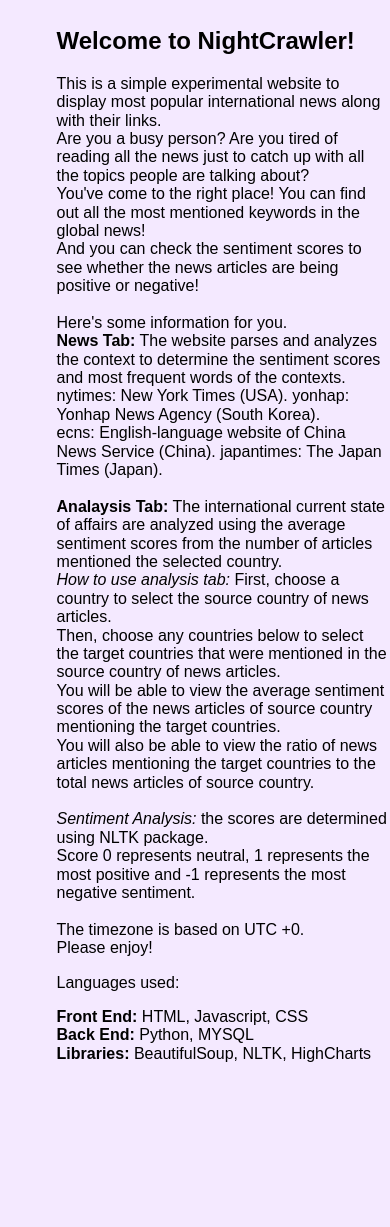
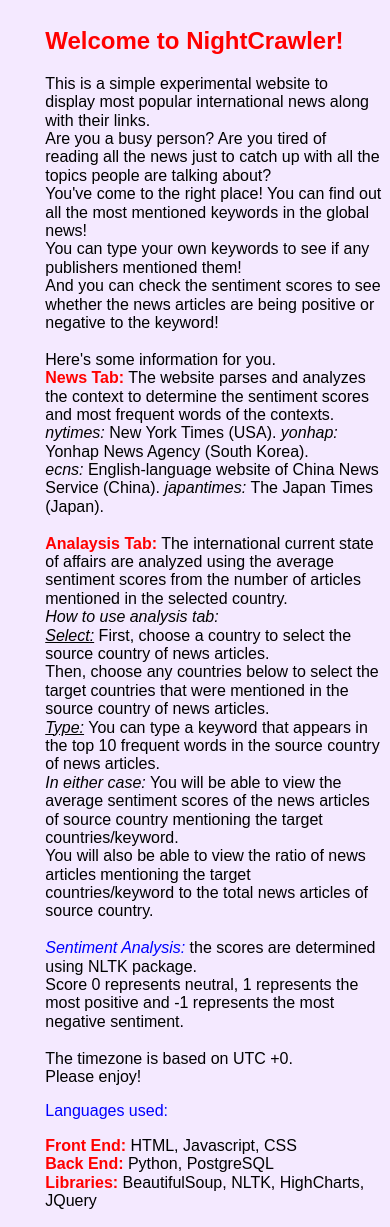
Before and after one commit to alchucam/nightcrawler, a Django app: page / in a window 390 px wide. Shown: the part 236-1463 px from the top of the page. Before the commit the page ends 1298 px from the top, so only its background shows below. Run offline with Django 3.2, Linux system fonts and the light colour scheme; some libraries are stand-ins or nearby versions.

Commit message:
final edit

```diff
--- a/nightcrawler/static/css/nightcrawler.css
+++ b/nightcrawler/static/css/nightcrawler.css
@@ -70,6 +70,11 @@ a, a:link, a:visited {
   color: white;
 }*/
 
+/***** main *****/
+main {
+	padding-left: 5%;
+}
+
 @media screen and (max-width: 500px) {
   .header a {
     float: none;
@@ -79,12 +84,13 @@ a, a:link, a:visited {
   .header-right {
     float: none;
   }
+	main {
+		padding-left: 2%;
+		padding-right: 2%;
+	}
 }
 
-/***** main *****/
-main {
-	padding-left: 5%;
-}
+
 
 /***** home.html *****/
 .home-title {
@@ -127,7 +133,7 @@ main {
 /***** menu *****/
 .menu-news, .menu-from, .menu-to, .selection {
 	overflow: hidden;
-	padding: 3px 10px;
+	padding: 0 10px 3px 10px;
 }
 
 /*search*/
@@ -204,6 +210,16 @@ main {
   .menu-news, .menu-from, .menu-to, .selection {
     float: none;
   }
+	.menu-news a, .selection a{
+		background-color:#ffe9ff;
+	}
+	.menu-from a{
+		background-color:#ffe9f4;
+	}
+	.menu-to a{
+		background-color:#ffe9e9;
+	}
+
 }
 
 
@@ -255,6 +271,7 @@ main {
     float: none;
     display: block;
     text-align: left;
+		background-color:#ffe9f4;
   }
   .menu-dates {
     float: none;
--- a/nightcrawler/static/js/chart_settings.js
+++ b/nightcrawler/static/js/chart_settings.js
@@ -115,7 +115,7 @@ Highcharts.chart('area', {
         width: 700
     },
     title: {
-        text: 'Ratio of Articles Mentioning Other Countries to Total Articles'
+        text: 'Ratio of Articles Containing the Keyword'
     },
 
     xAxis: {
--- a/nightcrawler/templates/services/home.html
+++ b/nightcrawler/templates/services/home.html
@@ -3,30 +3,34 @@
 
 {% block content%}
 <div class="home-content">
-  <h2>Welcome to NightCrawler!</h2>
+  <h2 style="color:red;">Welcome to NightCrawler!</h2>
   <p>This is a simple experimental website to display most popular international news along with their links.<br>
     Are you a busy person? Are you tired of reading all the news just to catch up with all the topics people are talking about?<br>
     You've come to the right place! You can find out all the most mentioned keywords in the global news!<br>
-    And you can check the sentiment scores to see whether the news articles are being positive or negative!<br><br>
+    You can type your own keywords to see if any publishers mentioned them!<br>
+    And you can check the sentiment scores to see whether the news articles are being positive or negative to the keyword!<br><br>
     Here's some information for you.<br>
-    <b>News Tab:</b> The website parses and analyzes the context to determine the sentiment scores and most frequent words of the contexts.<br/>
-    nytimes: New York Times (USA). yonhap: Yonhap News Agency (South Korea). <br/>
-    ecns: English-language website of China News Service (China). japantimes: The Japan Times (Japan). <br/><br/>
-    <b>Analaysis Tab:</b> The international current state of affairs are analyzed using the average sentiment scores from the number of articles mentioned the selected country.<br/>
-    <i>How to use analysis tab:</i> First, choose a country to select the source country of news articles. <br/>
+    <b style="color:red;">News Tab:</b> The website parses and analyzes the context to determine the sentiment scores and most frequent words of the contexts.<br/>
+    <i>nytimes:</i> New York Times (USA). <i>yonhap:</i> Yonhap News Agency (South Korea). <br/>
+    <i>ecns:</i> English-language website of China News Service (China). <i>japantimes:</i> The Japan Times (Japan). <br/><br/>
+    <b style="color:red;">Analaysis Tab:</b> The international current state of affairs are analyzed using the average sentiment scores from the number of articles mentioned in the selected country.<br/>
+    <i>How to use analysis tab:</i><br/>
+    <i><u>Select:</u></i> First, choose a country to select the source country of news articles. <br/>
     Then, choose any countries below to select the target countries that were mentioned in the source country of news articles. <br/>
-    You will be able to view the average sentiment scores of the news articles of source country mentioning the target countries. <br/>
-    You will also be able to view the ratio of news articles mentioning the target countries to the total news articles of source country. <br/><br/>
-    <i>Sentiment Analysis:</i> the scores are determined using NLTK package.<br>
+    <i><u>Type:</u></i> You can type a keyword that appears in the top 10 frequent words in the source country of news articles.<br/>
+    <i>In either case:</i>
+    You will be able to view the average sentiment scores of the news articles of source country mentioning the target countries/keyword. <br/>
+    You will also be able to view the ratio of news articles mentioning the target countries/keyword to the total news articles of source country. <br/><br/>
+    <i style="color:blue;">Sentiment Analysis:</i> the scores are determined using NLTK package.<br>
     Score 0 represents neutral, 1 represents the most positive and -1 represents the most negative sentiment.<br><br>
     The timezone is based on UTC +0.<br>
     Please enjoy!<br>
   </p>
-  <p class="home-p-title">Languages used:</p>
+  <p class="home-p-title" style="color:blue;">Languages used:</p>
   <p class="home-p-content">
-    <span><b>Front End:</b> HTML, Javascript, CSS</span><br/>
-    <span><b>Back End:</b> Python, MYSQL</span><br/>
-    <span><b>Libraries:</b> BeautifulSoup, NLTK, HighCharts</span>
+    <span><b style="color:red;">Front End:</b> HTML, Javascript, CSS</span><br/>
+    <span><b style="color:red;">Back End:</b> Python, PostgreSQL</span><br/>
+    <span><b style="color:red;">Libraries:</b> BeautifulSoup, NLTK, HighCharts, JQuery</span>
   </p>
 </div>
 {% endblock%}
```
